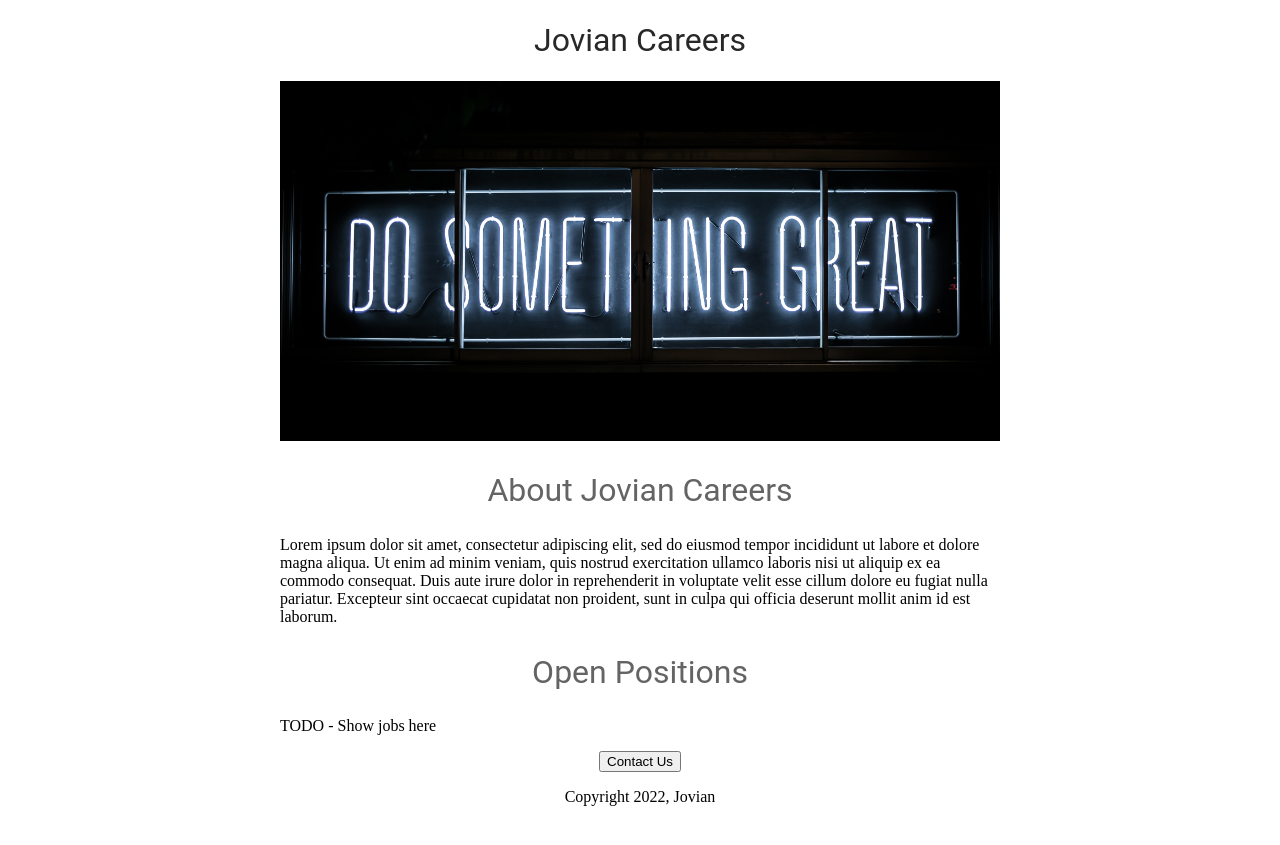
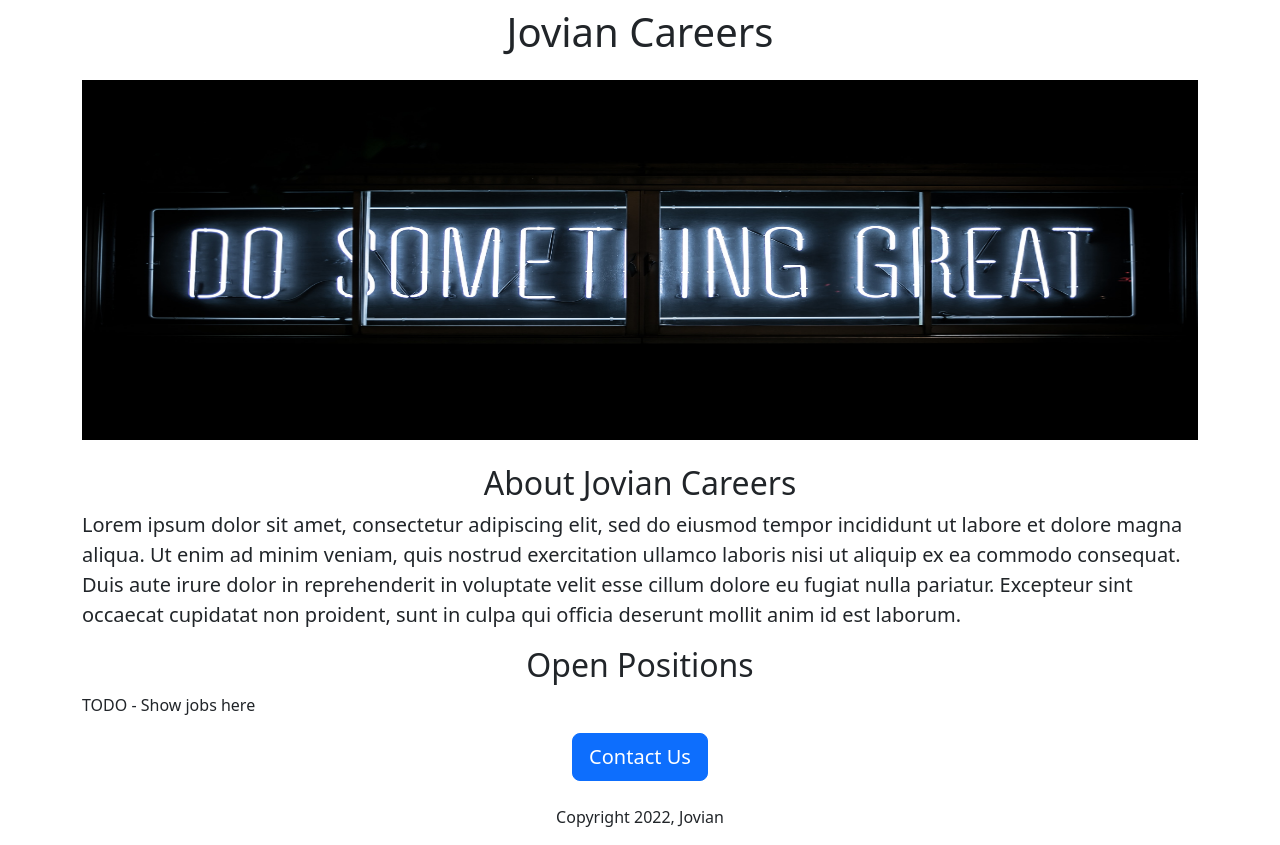
Before and after one commit to qbitanga/flask-career-website, a Flask app: page / in a window 1280 px wide. Before the commit the page ends 806 px from the top, so only its background shows below. Run offline with Flask 3, Linux system fonts and the light colour scheme.

Commit message:
Added Bootstrap

```diff
--- a/templates/home.html
+++ b/templates/home.html
@@ -1,52 +1,29 @@
 <!DOCTYPE html>
 <html lang="en">
 <head>
+  <title>Jovian Careers</title>
   <meta charset="utf-8">
   <meta name="viewport" content="width=device-width, initial-scale=1">
-  <title>Jovian Careers</title>
-</head>
+  <link href="https://cdn.jsdelivr.net/npm/bootstrap@5.3.0-alpha3/dist/css/bootstrap.min.css" rel="stylesheet" integrity="sha384-KK94CHFLLe+nY2dmCWGMq91rCGa5gtU4mk92HdvYe+M/SXH301p5ILy+dN9+nJOZ" crossorigin="anonymous">
 <style>
-  h1{
-    font-family: Roboto;
-    text-align: center;
-    color: rgb(40, 40, 40);
-    font-weight: normal;
-
-  }
-  h2{
-    font-family: Roboto;
-    font-size: 32px;
-    color: rgb(100, 100, 100);
-    text-align: center;
-    font-weight: normal;
-  }
-  .bodytext {
-    font-family: rosybrown;
-    text-align: center;
-    color: rgb(80,90,90)
-  }
-
-  #container{
-    max-width: 720px;
-    margin: 0 auto;
-  }
   #banner {
+    height: 360px;
     width: 100%;
-    height: 360px;
-    object-fit: cover;
+    object-fit: coveclass="btn btn-primary btn-lg"r;
   }
 </style>
+</head>
 <body>
-<div id="container">
-  <h1>Jovian Careers</h1>
-  <img id="banner" src="static/banner.jpg">
-  <h2>About Jovian Careers</h2>
-  <p>Lorem ipsum dolor sit amet, consectetur adipiscing elit, sed do eiusmod tempor incididunt ut labore et dolore magna aliqua. Ut enim ad minim veniam, quis nostrud exercitation ullamco laboris nisi ut aliquip ex ea commodo consequat. Duis aute irure dolor in reprehenderit in voluptate velit esse cillum dolore eu fugiat nulla pariatur. Excepteur sint occaecat cupidatat non proident, sunt in culpa qui officia deserunt mollit anim id est laborum.</p>
-  <h2>Open Positions</h2>
+<div class="container">
+  <h1 class="text-center mt-2 mb-4">Jovian Careers</h1>
+  <img class="img-fluid" id="banner" src="static/banner.jpg">
+  <h2 class="text-center mt-2 mt-4">About Jovian Careers</h2>
+  <p class="lead">Lorem ipsum dolor sit amet, consectetur adipiscing elit, sed do eiusmod tempor incididunt ut labore et dolore magna aliqua. Ut enim ad minim veniam, quis nostrud exercitation ullamco laboris nisi ut aliquip ex ea commodo consequat. Duis aute irure dolor in reprehenderit in voluptate velit esse cillum dolore eu fugiat nulla pariatur. Excepteur sint occaecat cupidatat non proident, sunt in culpa qui officia deserunt mollit anim id est laborum.</p>
+  <h2 class="text-center">Open Positions</h2>
   <p>TODO - Show jobs here</p>
-  <div style="text-align: center;">
-  <button>Contact Us</button>
-  <p>Copyright 2022, Jovian</p>
+  <div class="text-center">
+  <button class="btn btn-primary btn-lg">Contact Us</button>
+  <p class="mt-4">Copyright 2022, Jovian</p>
   </div>
 </div>
 </body>
```
